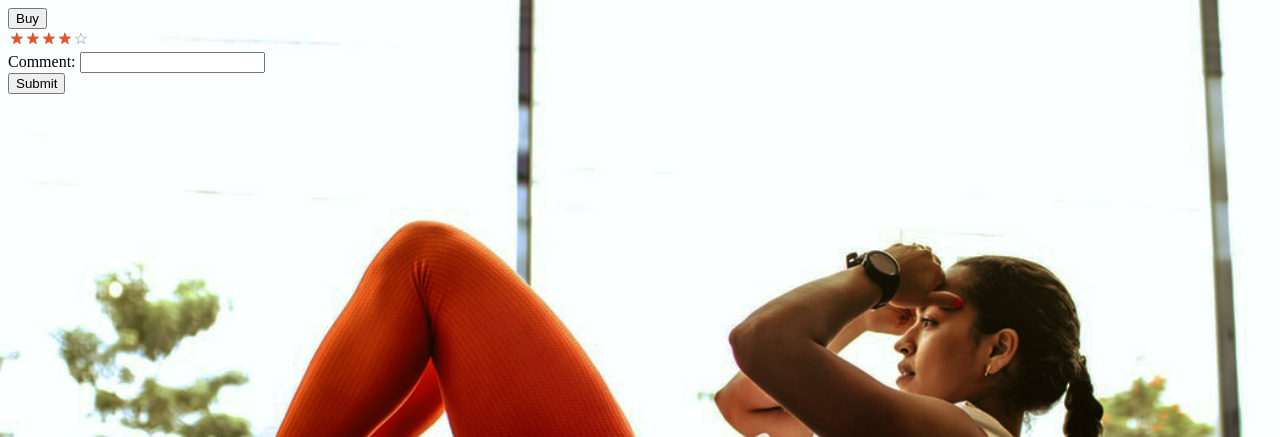
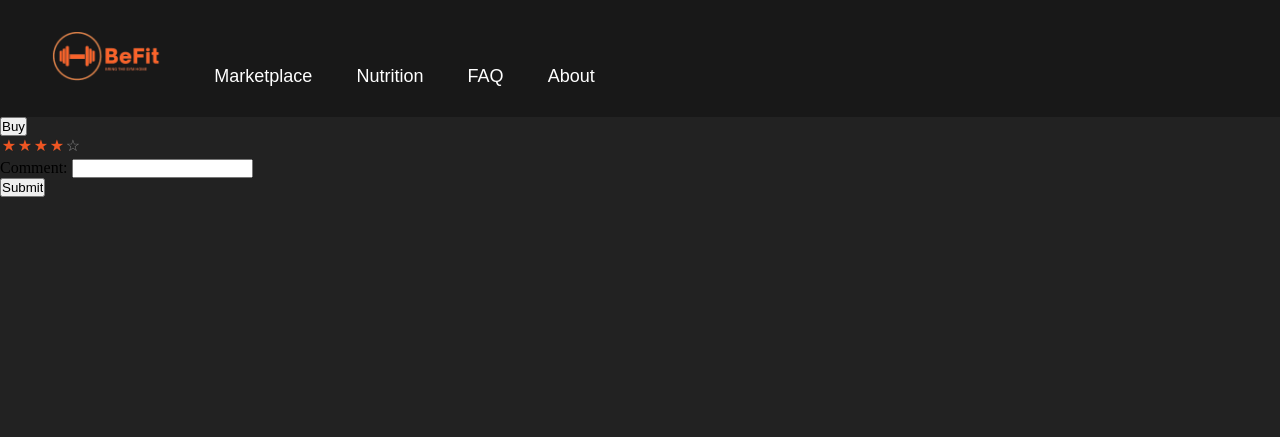
Before and after one commit to michaelgoyon/BeFit-Marketplace, a CodeIgniter app: page /befit/user/service/ in a window 1280 px wide. Shown: the top 437 px of the page. Run offline with CodeIgniter, Linux system fonts and the light colour scheme; data comes from the database, SQL or seed files in the repository.

Commit message:
Marketplace layout update
marketplace update

```diff
--- a/application/views/service_details.php
+++ b/application/views/service_details.php
@@ -7,10 +7,19 @@
     <link rel="preconnect" href="https://fonts.googleapis.com">
 	<link rel="preconnect" href="https://fonts.gstatic.com" crossorigin>
 	<link href="https://fonts.googleapis.com/css2?family=Poppins:wght@100;200;300;400;500;600;700;800&display=swap" rel="stylesheet">
-    <link rel="stylesheet" href="<?php echo base_url('assets/css/index_styles.css')?>">
+    <link rel="stylesheet" href="<?php echo base_url('assets/css/service_details.css')?>">
 	<link rel="stylesheet" href="<?php echo base_url('assets/css/ratings.css')?>">
     <title>BeFit Homepage</title>
 </head>
+<div class="nav">
+      <ul class="items">
+        <li><a href="<?php echo base_url('user/marketplace/')?>"><img class="navlogo" src="<?php echo base_url('assets/images/befitlogo.png')?>"></a></li>
+        <li class="navitems"><a href="<?php echo base_url('user/marketplace/')?>">Marketplace</a></li>
+		<li class="navitems"><a href="<?php echo base_url('user/nutrition/')?>">Nutrition</a></li>
+        <li class="navitems"><a href="<?php echo base_url('user/faq/')?>">FAQ</a></li>
+        <li class="navitems"><a href="<?php echo base_url('user/aboutus/')?>">About</a></li>
+      </ul>
+</div>
 <body>
 	<?php
 		foreach($services as $row) {
--- /dev/null
+++ b/assets/css/service_details.css
@@ -0,0 +1,141 @@
+*{
+    margin:0;
+    padding:0;
+    box-sizing: border-box;
+}
+
+html {
+    background-color:#222222;
+    -webkit-background-size: cover;
+    -moz-background-size: cover;
+    -o-background-size: cover;
+    background-size: cover;
+    background-repeat: no-repeat;
+    background-attachment: fixed;
+    background-position: center;
+  }
+
+.container{
+    margin-top: 20vh;
+    margin-left: auto;
+    margin-right: auto;
+    padding: 5rem;
+    font-family: 'Poppins', 'sans-serif';
+    filter:brightness(100%);
+}
+.container h1{
+    font-size: 24px;
+    line-height: 0;
+}
+
+.container h2{
+    font-size: 60px;
+    line-height: 0;
+}
+
+.btn-container{
+    margin-top: 5rem;
+    display: flex;
+    flex-direction: row;
+    gap: 1rem;
+}
+
+.btn-container a{
+    text-decoration: none;
+    background-color: #FA632A;
+    border: solid 2px #FA632A;
+    color: #FFFFFF;
+    border-radius: 10px;
+    width: 15%;
+    padding: 15px;
+    text-align: center;
+    font-weight: 500;
+}
+
+.btn-container a:hover{
+    transition: 0.2s ease-in;
+    background-color: transparent;
+    border: solid 2px #FA632A;
+    color: black;
+    font-weight: 500;
+}
+
+.nav {
+    font-size: 15px;
+    font-family: "Catamaran", sans-serif;
+    padding: 30px;
+    top: 0px;
+    background-color: #181818;
+
+  }
+
+.nav li {
+    display: inline-block;
+    padding:0px 20px 0px 20px;
+}
+.navlogo{
+    width: 120px;
+    height: auto;
+    position:relative;
+}
+
+.navitems a{
+    text-decoration: none;
+    color: white;
+    font-size: 18px;
+
+}
+.navitems a:hover{
+    color: #FA632A;
+    transition: 0.3s;
+}
+
+.containbox{
+    display:flex;
+    justify-content: center;
+}
+
+.box{
+	width: calc(335px - 30px);
+	height: auto;
+    background: rgb(0, 0, 0); /* Fallback color */
+    background: rgba(0, 0, 0, 0.5); /* Black background with 0.5 opacity */
+	margin: 15px;
+	box-shadow: 0 5px 10px  rgba(0,0,0,.8);
+}
+
+.boximg{
+    background-size: cover;
+    background-color: white;
+    height: 170px;
+    width: auto;
+}
+
+.box p{
+    color:white;
+}
+
+
+.ptext{
+    position:relative;
+    padding: 30px 0px 30px 0px;
+    width:100%;
+    text-align:center;
+    color:white;
+    font-family: 'Poppins';
+    font-size:48px;
+    letter-spacing:4px;
+    text-transform:uppercase;
+  }
+
+.bookbutton {
+    background-color: #FA632A;
+    border: none;
+    color: white;
+    padding: 15px 32px;
+    text-align: center;
+    text-decoration: none;
+    display: inline-block;
+    font-size: 16px;
+    width: 100%;
+}
```
